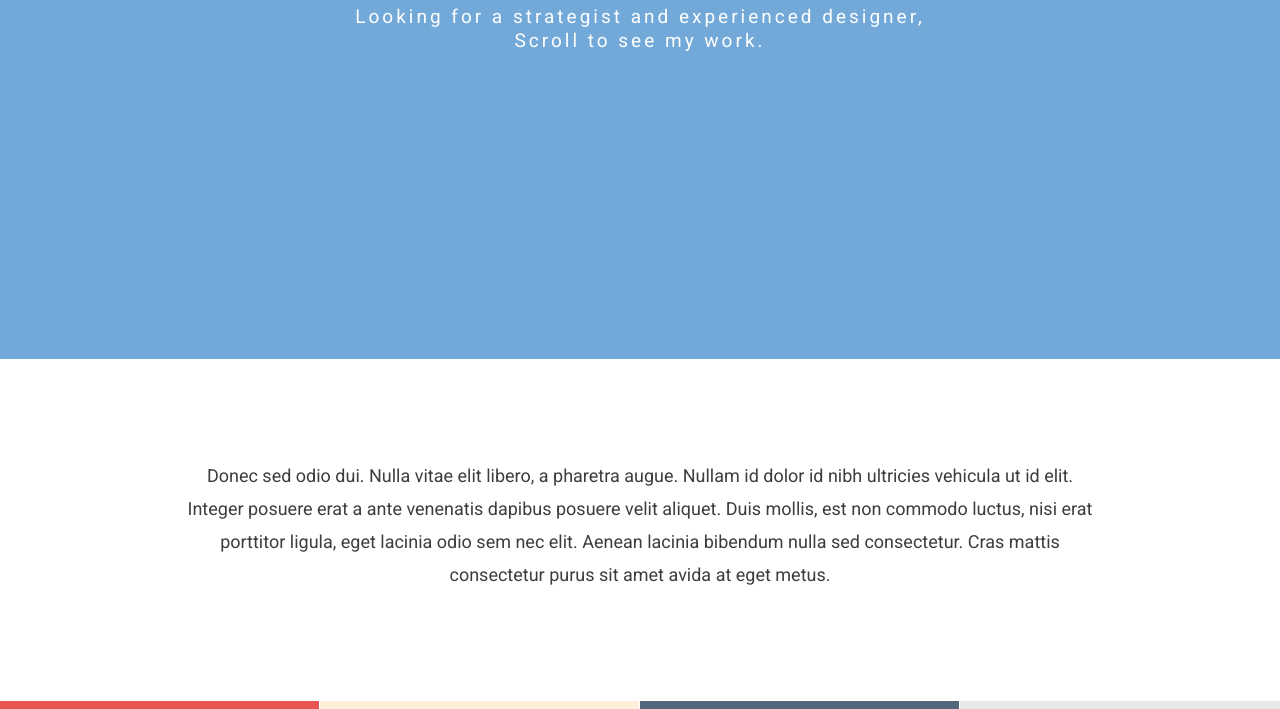
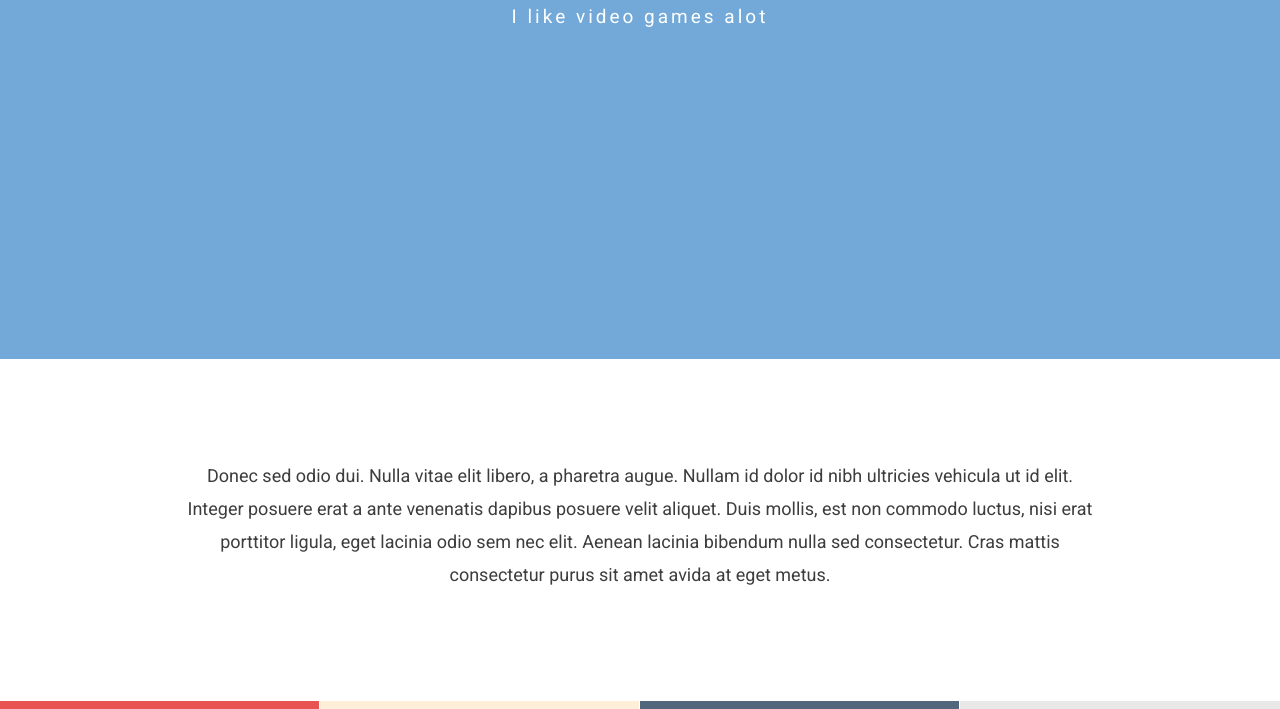
Before and after one commit to GWC-UIUC/extra10, a plain HTML site: page index.html in a window 1280 px wide. Shown: the part 391-1100 px from the top of the page. Drawn offline with nearby package versions, Linux system fonts and the light colour scheme.

Commit message:
Background

```diff
--- a/index.html
+++ b/index.html
@@ -41,8 +41,8 @@
     <div class="col-md-10 col-md-offset-1">
       <div class="banner-text text-center">
         <h1>Hey, I’m Samantha</h1>
-        <p>Looking for a strategist and experienced designer,<br>
-          Scroll to see my work.</p>
+        <p>I like video games alot<br>
+          </p>
         <!-- banner text -->
       </div>
     </div>
```
